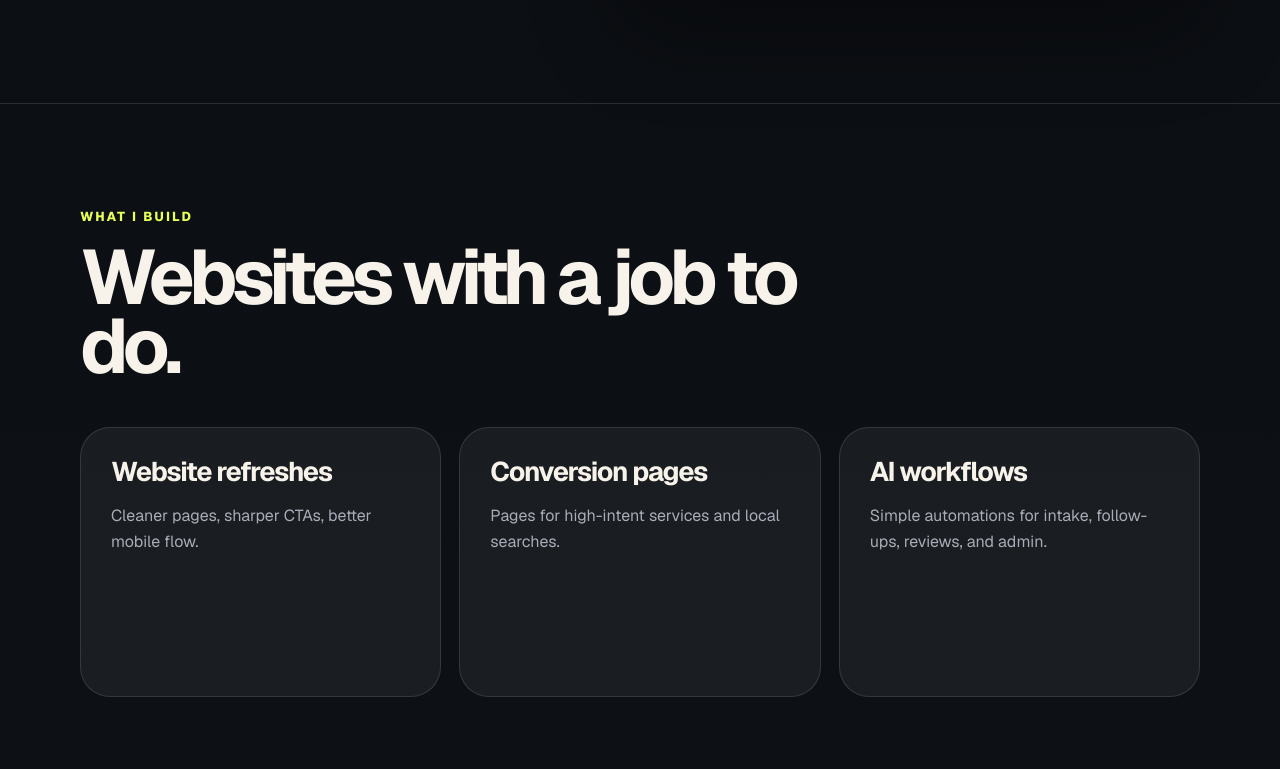
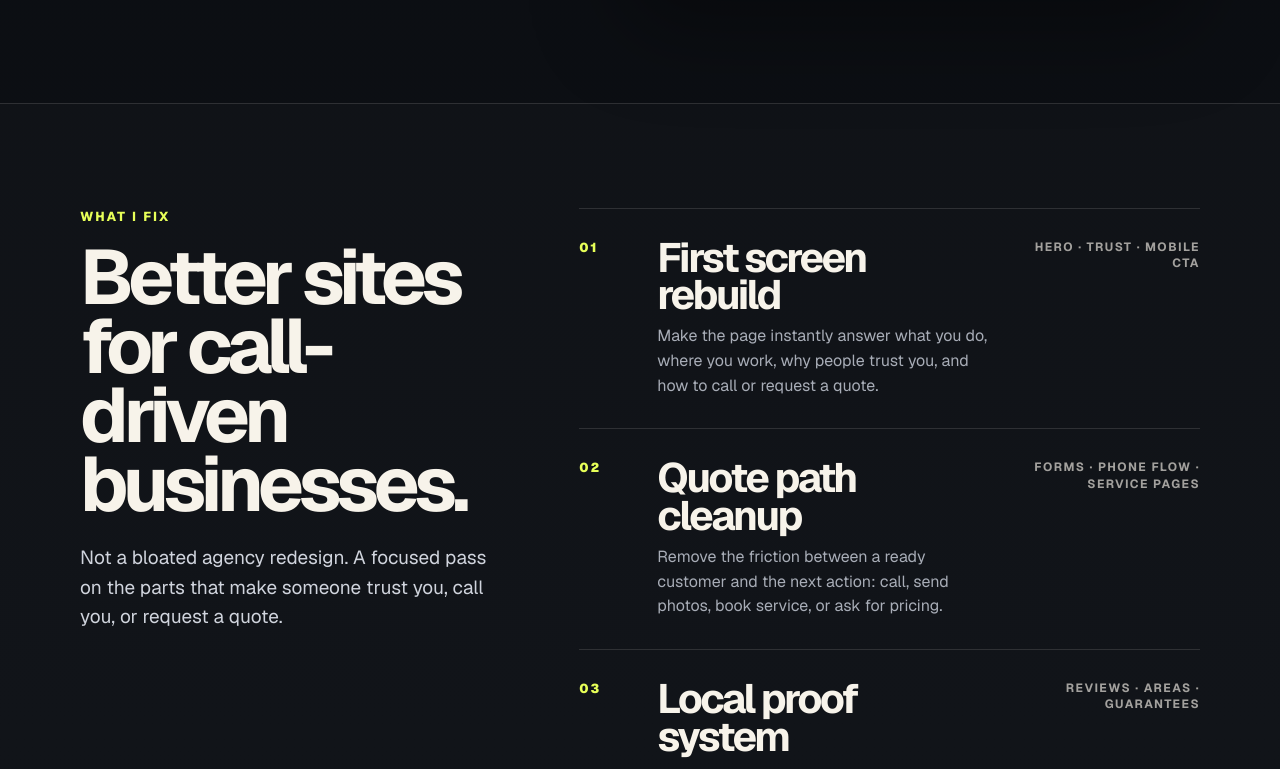
Before and after one commit to vnguyendc/built-by-vinh, a Next.js app: page / in a window 1280 px wide. Shown: the part 2929-3698 px from the top of the page. Built offline with nearby package versions, Linux system fonts and the light colour scheme.

Commit message:
Replace generic service cards with sharper offer section

```diff
--- a/src/app/globals.css
+++ b/src/app/globals.css
@@ -248,3 +248,22 @@ figcaption span { display: block; }
   .caseBullets { display: grid; grid-template-columns: minmax(0, 1fr); }
   .caseBullets span { width: 100%; text-align: center; }
 }
+
+.servicesSection { background: rgba(255,255,255,.018); }
+.servicesLayout { display: grid; grid-template-columns: .82fr 1.18fr; gap: 68px; align-items: start; }
+.servicesIntro { position: sticky; top: 34px; }
+.servicesIntro p:not(.kicker) { max-width: 430px; margin: 24px 0 0; color: #d0d4dd; font-size: 19px; line-height: 1.55; }
+.serviceStack { border-top: 1px solid var(--line); }
+.serviceRow { display: grid; grid-template-columns: 56px 1fr 190px; gap: 22px; align-items: start; padding: 30px 0; border-bottom: 1px solid var(--line); }
+.serviceRow > span { color: var(--accent); font-size: 13px; font-weight: 950; letter-spacing: .14em; }
+.serviceRow h3 { margin: 0 0 10px; font-size: clamp(28px, 3.2vw, 44px); line-height: .92; letter-spacing: -.06em; }
+.serviceRow p { max-width: 520px; margin: 0; color: var(--muted); font-size: 16px; line-height: 1.55; }
+.serviceRow strong { justify-self: end; max-width: 170px; color: rgba(247,243,234,.64); font-size: 12px; line-height: 1.35; letter-spacing: .12em; text-align: right; text-transform: uppercase; }
+
+@media (max-width: 900px) {
+  .servicesLayout { grid-template-columns: 1fr; gap: 34px; }
+  .servicesIntro { position: static; }
+  .servicesIntro p:not(.kicker) { font-size: 17px; }
+  .serviceRow { grid-template-columns: 1fr; gap: 12px; padding: 26px 0; }
+  .serviceRow strong { justify-self: start; max-width: none; text-align: left; }
+}
--- a/src/app/page.tsx
+++ b/src/app/page.tsx
@@ -3,12 +3,26 @@ import { ArrowRight } from "lucide-react";
 import { BeforeAfterSlider, UrlAuditLab } from "@/components/site/url-audit-lab";
 import { ContactForm } from "@/components/site/contact-form";
 import { Button } from "@/components/ui/button";
-import { Card, CardContent, CardHeader, CardTitle } from "@/components/ui/card";
 
 const services = [
-  ["Website refreshes", "Cleaner pages, sharper CTAs, better mobile flow."],
-  ["Conversion pages", "Pages for high-intent services and local searches."],
-  ["AI workflows", "Simple automations for intake, follow-ups, reviews, and admin."],
+  [
+    "01",
+    "First screen rebuild",
+    "Make the page instantly answer what you do, where you work, why people trust you, and how to call or request a quote.",
+    "Hero · trust · mobile CTA",
+  ],
+  [
+    "02",
+    "Quote path cleanup",
+    "Remove the friction between a ready customer and the next action: call, send photos, book service, or ask for pricing.",
+    "Forms · phone flow · service pages",
+  ],
+  [
+    "03",
+    "Local proof system",
+    "Move reviews, service areas, real photos, and guarantees into the places where hesitation usually happens.",
+    "Reviews · areas · guarantees",
+  ],
 ];
 
 const problems = ["Unclear offer", "Hidden phone", "Late reviews", "Weak quote path"];
@@ -142,22 +156,23 @@ function LabSection() {
 
 function Services() {
   return (
-    <section className="section" id="work">
-      <div className="wrap">
-        <div className="sectionHeader">
-          <p className="kicker">What I build</p>
-          <h2>Websites with a job to do.</h2>
+    <section className="section servicesSection" id="work">
+      <div className="wrap servicesLayout">
+        <div className="servicesIntro">
+          <p className="kicker">What I fix</p>
+          <h2>Better sites for call-driven businesses.</h2>
+          <p>Not a bloated agency redesign. A focused pass on the parts that make someone trust you, call you, or request a quote.</p>
         </div>
-        <div className="serviceGrid">
-          {services.map(([title, copy]) => (
-            <Card className="service" key={title}>
-              <CardHeader>
-                <CardTitle>{title}</CardTitle>
-              </CardHeader>
-              <CardContent>
+        <div className="serviceStack">
+          {services.map(([num, title, copy, meta]) => (
+            <article className="serviceRow" key={title}>
+              <span>{num}</span>
+              <div>
+                <h3>{title}</h3>
                 <p>{copy}</p>
-              </CardContent>
-            </Card>
+              </div>
+              <strong>{meta}</strong>
+            </article>
           ))}
         </div>
       </div>
```
